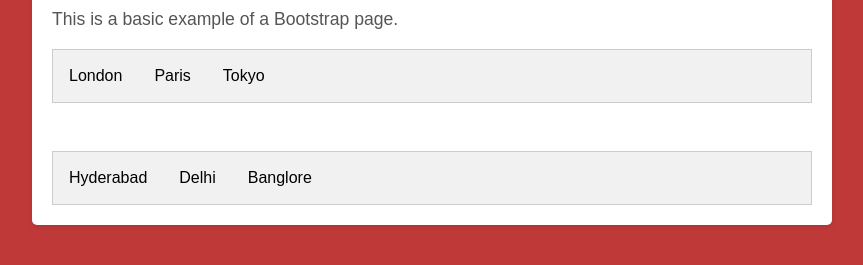
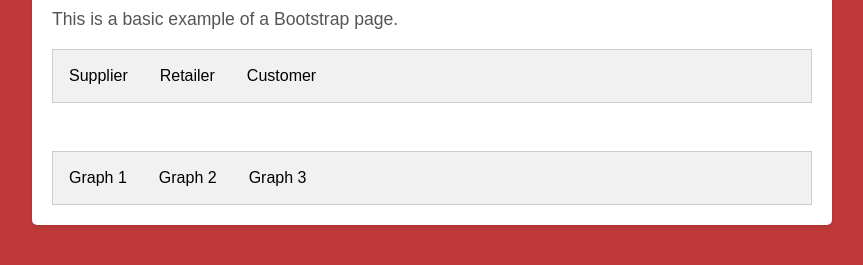
Before and after one commit to ssrikanthreddy/clearTrade, a plain HTML site: page index.html in a window 1280 px wide. Shown: the part 119-384 px from the top of the page, without its empty margins (208-1071 px from the left). Drawn offline with nearby package versions, Linux system fonts and the light colour scheme.

Commit message:
tabs working

```diff
--- a/index.html
+++ b/index.html
@@ -20,83 +20,52 @@
         <!-- Your custom JavaScript (if any) -->
         <script src="script.js"></script>
 
-
         <!-- Tab links 1 -->
         <div class="tab">
-            <button class="tablinks" onclick="openCity(event, 'London')">London</button>
-            <button class="tablinks" onclick="openCity(event, 'Paris')">Paris</button>
-            <button class="tablinks" onclick="openCity(event, 'Tokyo')">Tokyo</button>
+            <button class="tablinks" onclick="openTab(event, 'Supplier', 'group1')">Supplier</button>
+            <button class="tablinks" onclick="openTab(event, 'Retailer', 'group1')">Retailer</button>
+            <button class="tablinks" onclick="openTab(event, 'Customer', 'group1')">Customer</button>
         </div>
 
         <!-- Tab content -->
-        <div id="London" class="tabcontent">
-            <h3>London</h3>
-            <p>London is the capital city of England.</p>
+        <div id="Supplier" class="tabcontent group1">
+            <h3>Supplier</h3>
+            <p>Supplier is the capital city of England.</p>
         </div>
 
-        <div id="Paris" class="tabcontent">
-            <h3>Paris</h3>
-            <p>Paris is the capital of France.</p>
+        <div id="Retailer" class="tabcontent group1">
+            <h3>Retailer</h3>
+            <p>Retailer is the capital of France.</p>
         </div>
 
-        <div id="Tokyo" class="tabcontent">
-            <h3>Tokyo</h3>
+        <div id="Customer" class="tabcontent group1">
+            <h3>Customer</h3>
             <p>Tokyo is the capital of Japan.</p>
         </div>
 
-        <!-- Tab content -->
-        <div id="London" class="tabcontent">
-            <h3>London</h3>
-            <p>London is the capital city of England.</p>
-        </div>
+        <BR><BR>
 
-        <div id="Paris" class="tabcontent">
-            <h3>Paris</h3>
-            <p>Paris is the capital of France.</p>
-        </div>
-
-        <div id="Tokyo" class="tabcontent">
-            <h3>Tokyo</h3>
-            <p>Tokyo is the capital of Japan.</p>
-        </div>
-        <BR><BR>
-        <!-- Tab links 2-->
+        <!-- Tab links 2 -->
         <div class="tab">
-            <button class="tablinks" onclick="openState(event, 'Hyderabad')">Hyderabad</button>
-            <button class="tablinks" onclick="openState(event, 'Delhi')">Delhi</button>
-            <button class="tablinks" onclick="openState(event, 'Banglore')">Banglore</button>
+            <button class="tablinks" onclick="openTab(event, 'Graph 1', 'group2')">Graph 1</button>
+            <button class="tablinks" onclick="openTab(event, 'Graph 2', 'group2')">Graph 2</button>
+            <button class="tablinks" onclick="openTab(event, 'Graph 3', 'group2')">Graph 3</button>
         </div>
 
         <!-- Tab content -->
-        <div id="Hyderabad" class="tabcontent">
-            <h3>Hyderabad</h3>
-            <p>Hyderabad is the capital city of England.</p>
+        <div id="Graph 1" class="tabcontent group2">
+            <h3>Graph 1</h3>
+            <p>Graph 1 is the capital city of England.</p>
         </div>
 
-        <div id="Delhi" class="tabcontent">
-            <h3>Delhi</h3>
-            <p>Delhi is thse capital of France.</p>
+        <div id="Graph 2" class="tabcontent group2">
+            <h3>Graph 2</h3>
+            <p>Graph 2 is the capital of France.</p>
         </div>
 
-        <div id="Banglore" class="tabcontent">
-            <h3>Banglore</h3>
-            <p>Banglore is the capital of Japan.</p>
-        </div>
-
-        <!-- Tab content -->
-        <div id="Hyderabad" class="tabcontent">
-            <h3>Hyderabad</h3>
-            <p>Hyderabad is the capital city of England.</p>
-        </div>
-
-        <div id="Delhi" class="tabcontent">
-            <h3>Delhi</h3>
-            <p>Delhi is the capital of France.</p>
-        </div>
-
-        <div id="Banglore" class="tabcontent">
-            <h3>Banglore</h3>
-            <p>Banglore is the capital of Japan.</p>
+        <div id="Graph 3" class="tabcontent group2">
+            <h3>Graph 3</h3>
+            <p>Graph 3 is the capital of Japan.</p>
         </div>
     </div>
 </body>
--- a/script.js
+++ b/script.js
@@ -48,13 +48,13 @@ function openTab(evt, cityName, group) {
     var i, tabcontent, tablinks;
 
     // Get all elements with class="tabcontent" and hide them
-    tabcontent = document.getElementsByClassName("tabcontent");
+    tabcontent = document.getElementsByClassName(group);
     for (i = 0; i < tabcontent.length; i++) {
       tabcontent[i].style.display = "none";
     }
 
     // Get all elements with class="tablinks" and remove the class "active"
-    tablinks = document.getElementsByClassName("tablinks");
+    tablinks = document.getElementsByClassName(group);
     for (i = 0; i < tablinks.length; i++) {
       tablinks[i].className = tablinks[i].className.replace(" active", "");
     }
```
